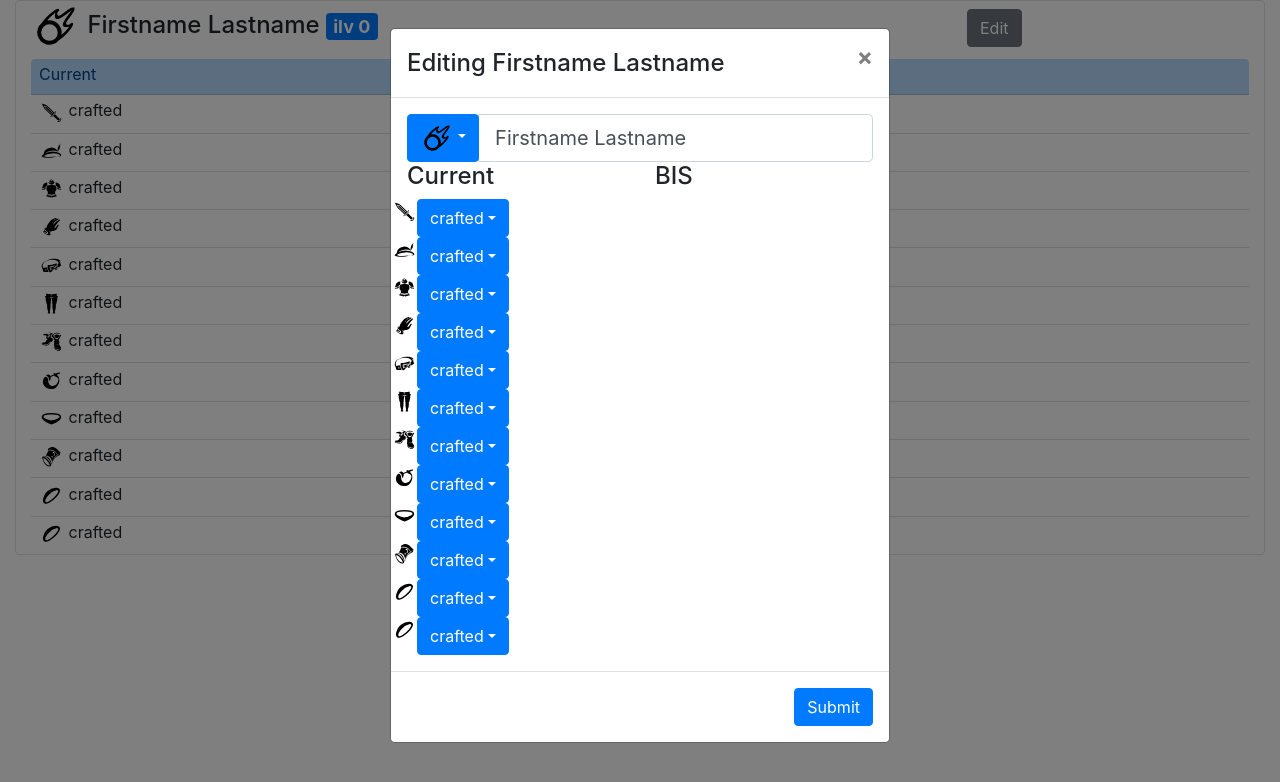
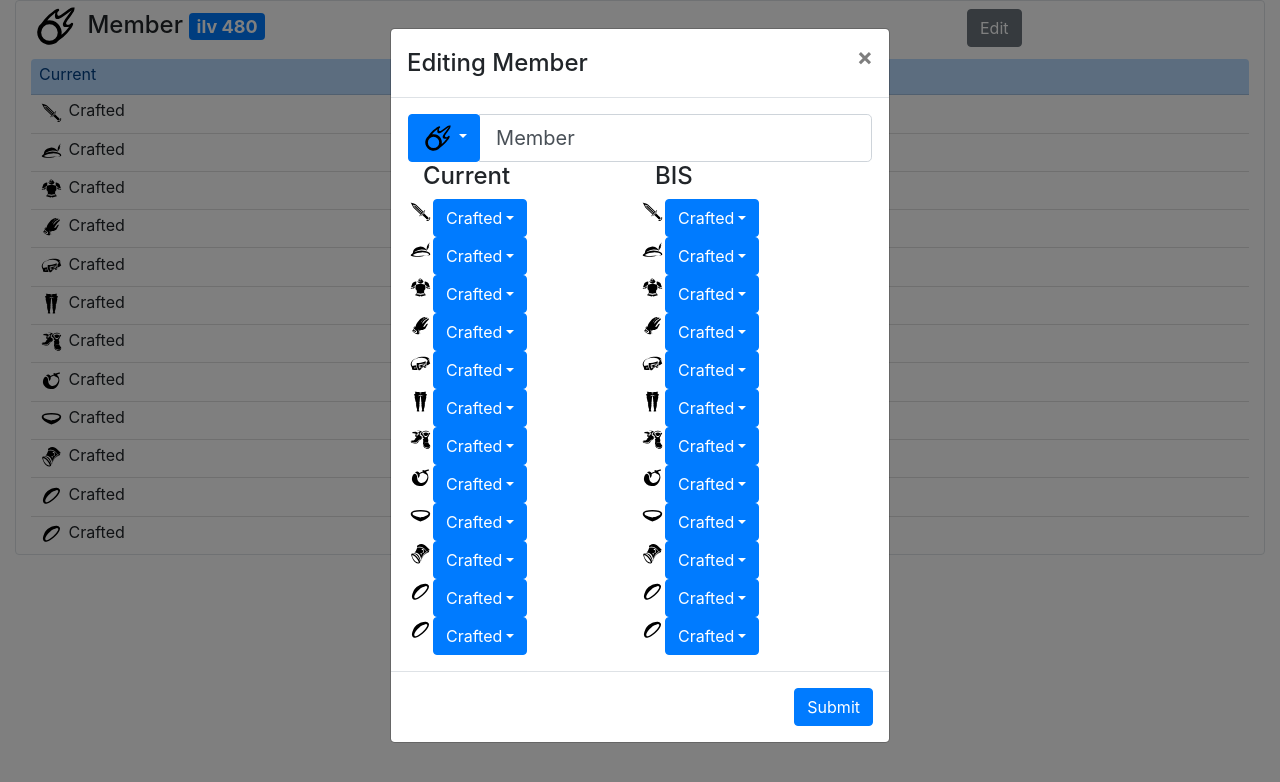
Before and after one commit to ryantay232/ffxivraidloot, a React (Create React App) app: page / in a window 1280 px wide. Both pictures are taken after a click on the button "Edit". Shown: the top 782 px of the page. Built offline with nearby package versions, Linux system fonts and the light colour scheme.

Commit message:
rearranged data and variables

```diff
--- /dev/null
+++ b/src/app/defaultVars.js
@@ -0,0 +1,6 @@
+export const defaultName = "Member";
+export const defaultIlv = 480;
+export const defaultJob = "BLM";
+
+export const defaultEq = "Crafted";
+export const defaultEqIlv = 480;
--- a/src/assets/eqData/eqData.json
+++ b/src/assets/eqData/eqData.json
@@ -1,31 +1,36 @@
 [
   {
-    "type": "raid weapon",
+    "type": "Raid",
     "eqSlot": "weapon",
     "ilv": 505
   },
   {
-    "type": "raid",
+    "type": "Raid",
     "eqSlot": "all",
     "ilv": 500
   },
   {
-    "type": "augmented tome",
+    "type": "Augmented Tome",
     "eqSlot": "all",
     "ilv": 500
   },
   {
-    "type": "tome",
+    "type": "Tome",
     "eqSlot": "all",
     "ilv": 490
   },
   {
-    "type": "trial",
+    "type": "Trial",
     "eqSlot": "weapon",
     "ilv": 485
   },
   {
-    "type": "crafted",
+    "type": "Crafted",
+    "eqSlot": "all",
+    "ilv": 480
+  },
+  {
+    "type": "NM Raid",
     "eqSlot": "all",
     "ilv": 480
   }
--- a/src/assets/index.js
+++ b/src/assets/index.js
@@ -1,32 +1,67 @@
 //jobIcons icons
-export const AST = require("./jobIcons/AST.svg");
-export const BLM = require("./jobIcons/BLM.svg");
-export const BRD = require("./jobIcons/BRD.svg");
-export const DNC = require("./jobIcons/DNC.svg");
-export const DRG = require("./jobIcons/DRG.svg");
-export const DRK = require("./jobIcons/DRK.svg");
-export const GNB = require("./jobIcons/GNB.svg");
-export const MCH = require("./jobIcons/MCH.svg");
-export const MNK = require("./jobIcons/MNK.svg");
-export const NIN = require("./jobIcons/NIN.svg");
-export const PLD = require("./jobIcons/PLD.svg");
-export const RDM = require("./jobIcons/RDM.svg");
-export const SAM = require("./jobIcons/SAM.svg");
-export const SCH = require("./jobIcons/SCH.svg");
-export const SMN = require("./jobIcons/SMN.svg");
-export const WAR = require("./jobIcons/WAR.svg");
-export const WHM = require("./jobIcons/WHM.svg");
+const AST = require("./jobIcons/AST.svg");
+const BLM = require("./jobIcons/BLM.svg");
+const BRD = require("./jobIcons/BRD.svg");
+const DNC = require("./jobIcons/DNC.svg");
+const DRG = require("./jobIcons/DRG.svg");
+const DRK = require("./jobIcons/DRK.svg");
+const GNB = require("./jobIcons/GNB.svg");
+const MCH = require("./jobIcons/MCH.svg");
+const MNK = require("./jobIcons/MNK.svg");
+const NIN = require("./jobIcons/NIN.svg");
+const PLD = require("./jobIcons/PLD.svg");
+const RDM = require("./jobIcons/RDM.svg");
+const SAM = require("./jobIcons/SAM.svg");
+const SCH = require("./jobIcons/SCH.svg");
+const SMN = require("./jobIcons/SMN.svg");
+const WAR = require("./jobIcons/WAR.svg");
+const WHM = require("./jobIcons/WHM.svg");
+
+export const jobIcons = {
+  PLD: PLD,
+  WAR: WAR,
+  DRK: DRK,
+  GNB: GNB,
+  WHM: WHM,
+  SCH: SCH,
+  AST: AST,
+  MNK: MNK,
+  DRG: DRG,
+  NIN: NIN,
+  SAM: SAM,
+  BRD: BRD,
+  MCH: MCH,
+  DNC: DNC,
+  BLM: BLM,
+  SMN: SMN,
+  RDM: RDM,
+};
 
 //equipment icons
-export const BODY = require("./eqIcons/body.svg");
-export const BRACELETS = require("./eqIcons/bracelets.svg");
-export const EARRINGS = require("./eqIcons/earrings.svg");
-export const FEET = require("./eqIcons/feet.svg");
-export const HANDS = require("./eqIcons/hands.svg");
-export const HEAD = require("./eqIcons/head.svg");
-export const LEGS = require("./eqIcons/legs.svg");
-export const MAIN_ARM = require("./eqIcons/main_arm.svg");
-export const NECKLACE = require("./eqIcons/necklace.svg");
-export const RING = require("./eqIcons/ring.svg");
-export const SUB_ARM = require("./eqIcons/sub_arm.svg");
-export const WAIST = require("./eqIcons/waist.svg");
+const BODY = require("./eqIcons/body.svg");
+const BRACELETS = require("./eqIcons/bracelets.svg");
+const EARRINGS = require("./eqIcons/earrings.svg");
+const FEET = require("./eqIcons/feet.svg");
+const HANDS = require("./eqIcons/hands.svg");
+const HEAD = require("./eqIcons/head.svg");
+const LEGS = require("./eqIcons/legs.svg");
+const MAIN_ARM = require("./eqIcons/main_arm.svg");
+const NECKLACE = require("./eqIcons/necklace.svg");
+const RING = require("./eqIcons/ring.svg");
+const SUB_ARM = require("./eqIcons/sub_arm.svg");
+const WAIST = require("./eqIcons/waist.svg");
+
+export const eqIcons = {
+  mainArm: MAIN_ARM,
+  head: HEAD,
+  body: BODY,
+  hands: HANDS,
+  waist: WAIST,
+  legs: LEGS,
+  feet: FEET,
+  earrings: EARRINGS,
+  necklace: NECKLACE,
+  bracelets: BRACELETS,
+  ring1: RING,
+  ring2: RING,
+};
--- a/src/components/equipment/Equipment.js
+++ b/src/components/equipment/Equipment.js
@@ -1,25 +1,12 @@
 import React from "react";
 import ListGroup from "react-bootstrap/ListGroup";
-import * as Icons from "../../assets/index.js";
+
+import { eqIcons } from "../../assets/index.js";
 
 /**
  * Displays equipment list of member from props
  */
 function Equipment(props) {
-  const eqIcons = [
-    Icons.MAIN_ARM,
-    Icons.HEAD,
-    Icons.BODY,
-    Icons.HANDS,
-    Icons.WAIST,
-    Icons.LEGS,
-    Icons.FEET,
-    Icons.EARRINGS,
-    Icons.NECKLACE,
-    Icons.BRACELETS,
-    Icons.RING,
-    Icons.RING,
-  ];
   return (
     <div>
       <style type="text/css">
@@ -35,7 +22,12 @@ function Equipment(props) {
         </ListGroup.Item>
         {Object.keys(props.list).map((keyName, i) => (
           <ListGroup.Item className="small-table" key={i}>
-            <img width={25} height={25} src={eqIcons[i]} alt="eq icons" />{" "}
+            <img
+              width={25}
+              height={25}
+              src={eqIcons[keyName]}
+              alt="eq"
+            />{" "}
             {props.list[keyName].type}
           </ListGroup.Item>
         ))}
--- a/src/components/member/Member.js
+++ b/src/components/member/Member.js
@@ -1,5 +1,5 @@
 import React, { useState } from "react";
-import { useSelector, useDispatch } from "react-redux";
+import { useSelector } from "react-redux";
 import Container from "react-bootstrap/Container";
 import Row from "react-bootstrap/Row";
 import Col from "react-bootstrap/Col";
@@ -14,30 +14,10 @@ import {
   selectCurrent,
   selectBis,
 } from "./memberSlice.js";
-import * as Icons from "../../assets/index.js";
+import { jobIcons } from "../../assets/index.js";
 import MemberEdit from "./MemberEdit.js";
 
 function Member() {
-  const jobs = {
-    PLD: Icons.PLD,
-    WAR: Icons.WAR,
-    DRK: Icons.DRK,
-    GNB: Icons.GNB,
-    WHM: Icons.WHM,
-    SCH: Icons.SCH,
-    AST: Icons.AST,
-    MNK: Icons.MNK,
-    DRG: Icons.DRG,
-    NIN: Icons.NIN,
-    SAM: Icons.SAM,
-    BRD: Icons.BRD,
-    MCH: Icons.MCH,
-    DNC: Icons.DNC,
-    BLM: Icons.BLM,
-    SMN: Icons.SMN,
-    RDM: Icons.RDM,
-  };
-
   const characterName = useSelector(selectCharacterName);
   const job = useSelector(selectJob);
   const ilv = useSelector(selectIlv);
@@ -54,7 +34,7 @@ function Member() {
       <Row>
         <Col xs={9}>
           <h4>
-            <img width={50} height={50} src={jobs[job]} alt="job" />{" "}
+            <img width={50} height={50} src={jobIcons[job]} alt="job" />{" "}
             {characterName} <Badge variant="primary">ilv {ilv}</Badge>
           </h4>
         </Col>
@@ -78,7 +58,6 @@ function Member() {
         job={job}
         currentEqList={currentEqList}
         bisEqList={bisEqList}
-        jobs={jobs}
         show={show}
         handleClose={handleClose}
       />
--- a/src/components/member/MemberEdit.js
+++ b/src/components/member/MemberEdit.js
@@ -14,25 +14,10 @@ import Dropdown from "react-bootstrap/Dropdown";
 import DropdownButton from "react-bootstrap/DropdownButton";
 
 import { setInfo } from "./memberSlice.js";
-import * as Icons from "../../assets/index.js";
+import { jobIcons, eqIcons } from "../../assets/index.js";
 import eqData from "../../assets/eqData/eqData.json";
 
 function MemberEdit(props) {
-  const eqIcons = [
-    Icons.MAIN_ARM,
-    Icons.HEAD,
-    Icons.BODY,
-    Icons.HANDS,
-    Icons.WAIST,
-    Icons.LEGS,
-    Icons.FEET,
-    Icons.EARRINGS,
-    Icons.NECKLACE,
-    Icons.BRACELETS,
-    Icons.RING,
-    Icons.RING,
-  ];
-
   const dispatch = useDispatch();
 
   const [nameState, setNameState] = useState(props.characterName);
@@ -46,6 +31,7 @@ function MemberEdit(props) {
         <ModalTitle>Editing {props.characterName}</ModalTitle>
       </ModalHeader>
       <ModalBody>
+        <Row className="px-3">
           <InputGroup size="lg">
             <InputGroup.Prepend>
               <DropdownButton
@@ -54,18 +40,18 @@ function MemberEdit(props) {
                   <img
                     width={34}
                     height={34}
-                  src={props.jobs[jobState]}
+                    src={jobIcons[jobState]}
                     alt="job"
                   />
                 }
               >
-              {Object.keys(props.jobs).map((keyName, i) => (
+                {Object.keys(jobIcons).map((keyName, i) => (
                   <Dropdown.Item onClick={() => setJobState(keyName)} key={i}>
                     {
                       <img
                         width={25}
                         height={25}
-                      src={props.jobs[keyName]}
+                        src={jobIcons[keyName]}
                         alt="job"
                       />
                     }{" "}
@@ -79,12 +65,19 @@ function MemberEdit(props) {
               onChange={(e) => setNameState(e.target.value)}
             />
           </InputGroup>
-        <Row xs={1} sm={2}>
+        </Row>
+        <Row className="px-3">
+          {/*Edit current eq list*/}
           <Col>
             <h4>Current</h4>
             {Object.keys(currentEqState).map((keyName, i) => (
               <Row key={i}>
-                <img width={25} height={25} src={eqIcons[i]} alt="eq" />
+                <img
+                  width={25}
+                  height={25}
+                  src={eqIcons[keyName]}
+                  alt="eq"
+                />
                 <DropdownButton
                   id={keyName}
                   title={currentEqState[keyName].type}
@@ -111,8 +104,42 @@ function MemberEdit(props) {
               </Row>
             ))}
           </Col>
+          {/*Edit BIS eq list*/}
           <Col>
             <h4>BIS</h4>
+            {Object.keys(bisEqState).map((keyName, i) => (
+              <Row key={i}>
+                <img
+                  width={25}
+                  height={25}
+                  src={eqIcons[keyName]}
+                  alt="eq"
+                />
+                <DropdownButton
+                  id={keyName}
+                  title={bisEqState[keyName].type}
+                  key={i}
+                >
+                  {eqData.map((item, j) => (
+                    <Dropdown.Item
+                      onClick={() => {
+                        setBisEqState((prevState) => ({
+                          ...prevState,
+                          [keyName]: {
+                            name: "",
+                            type: item.type,
+                            ilv: item.ilv,
+                          },
+                        }));
+                      }}
+                      key={j}
+                    >
+                      {item.type}
+                    </Dropdown.Item>
+                  ))}
+                </DropdownButton>
+              </Row>
+            ))}
           </Col>
         </Row>
       </ModalBody>
--- a/src/components/member/memberSlice.js
+++ b/src/components/member/memberSlice.js
@@ -1,133 +1,115 @@
 import { createSlice } from "@reduxjs/toolkit";
 
+import {
+  defaultName,
+  defaultJob,
+  defaultIlv,
+  defaultEq,
+} from "../../app/defaultVars.js";
 export const memberSlice = createSlice({
   name: "member",
   initialState: {
-    characterName: "Firstname Lastname",
-    job: "BLM",
-    ilv: 0,
+    characterName: defaultName,
+    job: defaultJob,
+    ilv: defaultIlv,
     current: {
-      weapon: {
-        name: "",
-        type: "crafted",
-        ilv: 0,
+      mainArm: {
+        type: defaultEq,
+        ilv: defaultIlv,
       },
       head: {
-        name: "",
-        type: "crafted",
-        ilv: 0,
+        type: defaultEq,
+        ilv: defaultIlv,
       },
       body: {
-        name: "",
-        type: "crafted",
-        ilv: 0,
+        type: defaultEq,
+        ilv: defaultIlv,
       },
       hands: {
-        name: "",
-        type: "crafted",
-        ilv: 0,
+        type: defaultEq,
+        ilv: defaultIlv,
       },
       waist: {
-        name: "",
-        type: "crafted",
-        ilv: 0,
+        type: defaultEq,
+        ilv: defaultIlv,
       },
       legs: {
-        name: "",
-        type: "crafted",
-        ilv: 0,
+        type: defaultEq,
+        ilv: defaultIlv,
       },
       feet: {
-        name: "",
-        type: "crafted",
-        ilv: 0,
+        type: defaultEq,
+        ilv: defaultIlv,
       },
       earrings: {
-        name: "",
-        type: "crafted",
-        ilv: 0,
+        type: defaultEq,
+        ilv: defaultIlv,
       },
       necklace: {
-        name: "",
-        type: "crafted",
-        ilv: 0,
+        type: defaultEq,
+        ilv: defaultIlv,
       },
       bracelets: {
-        name: "",
-        type: "crafted",
-        ilv: 0,
+        type: defaultEq,
+        ilv: defaultIlv,
       },
       ring1: {
-        name: "",
-        type: "crafted",
-        ilv: 0,
+        type: defaultEq,
+        ilv: defaultIlv,
       },
       ring2: {
-        name: "",
-        type: "crafted",
-        ilv: 0,
+        type: defaultEq,
+        ilv: defaultIlv,
       },
     },
     bis: {
-      weapon: {
-        name: "",
-        type: "crafted",
-        ilv: 0,
+      mainArm: {
+        type: defaultEq,
+        ilv: defaultIlv,
       },
       head: {
-        name: "",
-        type: "crafted",
-        ilv: 0,
+        type: defaultEq,
+        ilv: defaultIlv,
       },
       body: {
-        name: "",
-        type: "crafted",
-        ilv: 0,
+        type: defaultEq,
+        ilv: defaultIlv,
       },
       hands: {
-        name: "",
-        type: "crafted",
-        ilv: 0,
+        type: defaultEq,
+        ilv: defaultIlv,
       },
       waist: {
-        name: "",
-        type: "crafted",
-        ilv: 0,
+        type: defaultEq,
+        ilv: defaultIlv,
       },
       legs: {
-        name: "",
-        type: "crafted",
-        ilv: 0,
+        type: defaultEq,
+        ilv: defaultIlv,
       },
       feet: {
-        name: "",
-        type: "crafted",
-        ilv: 0,
+        type: defaultEq,
+        ilv: defaultIlv,
       },
       earrings: {
-        name: "",
-        type: "crafted",
-        ilv: 0,
+        type: defaultEq,
+        ilv: defaultIlv,
       },
       necklace: {
-        name: "",
-        type: "crafted",
-        ilv: 0,
+        type: defaultEq,
+        ilv: defaultIlv,
       },
       bracelets: {
-        name: "",
-        type: "crafted",
-        ilv: 0,
+        type: defaultEq,
+        ilv: defaultIlv,
       },
       ring1: {
-        name: "",
-        type: "crafted",
-        ilv: 0,
+        type: defaultEq,
+        ilv: defaultIlv,
       },
       ring2: {
-        name: "",
-        type: "crafted",
-        ilv: 0,
+        type: defaultEq,
+        ilv: defaultIlv,
       },
     },
   },
```
Lines whose indentation alone changed are shown as unchanged.
